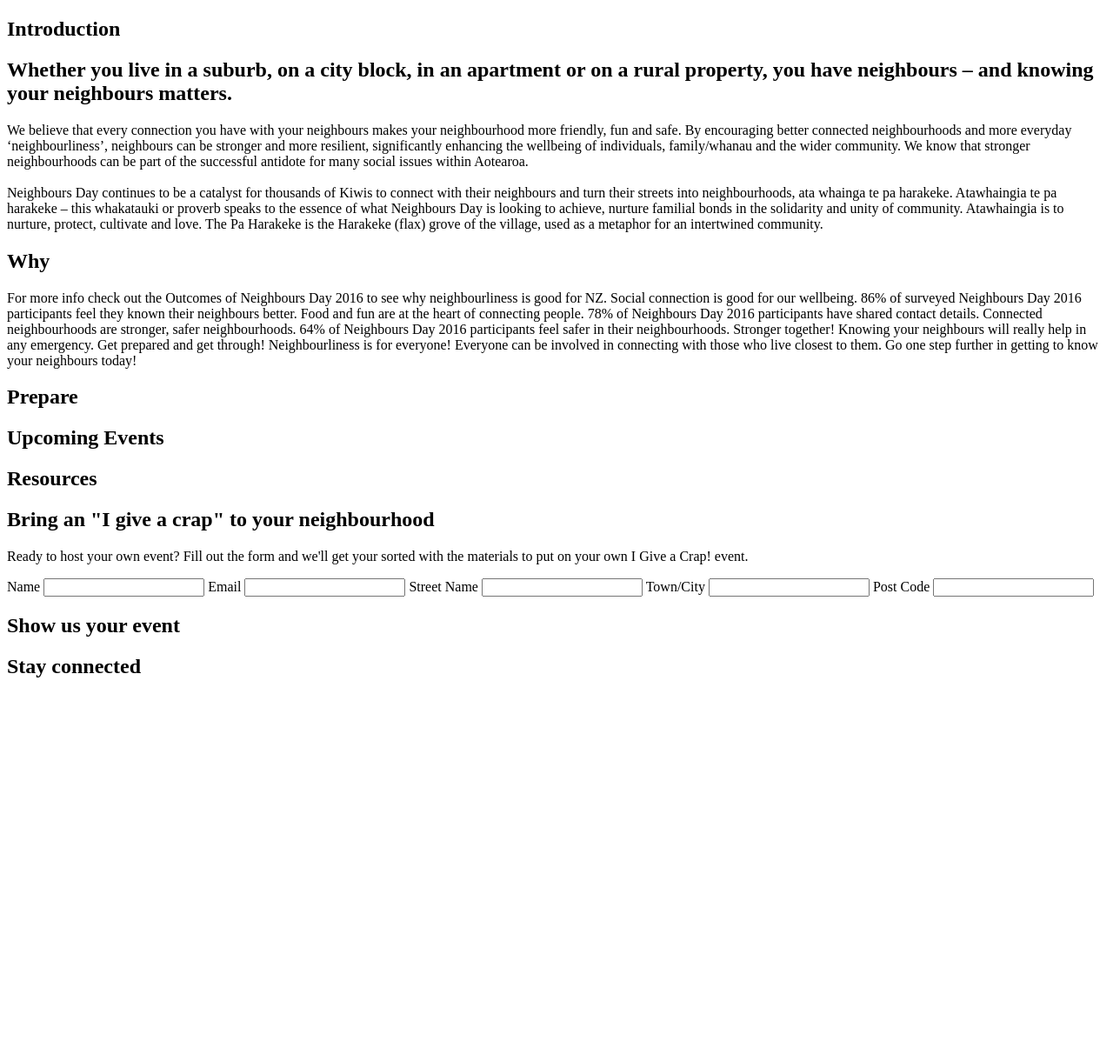
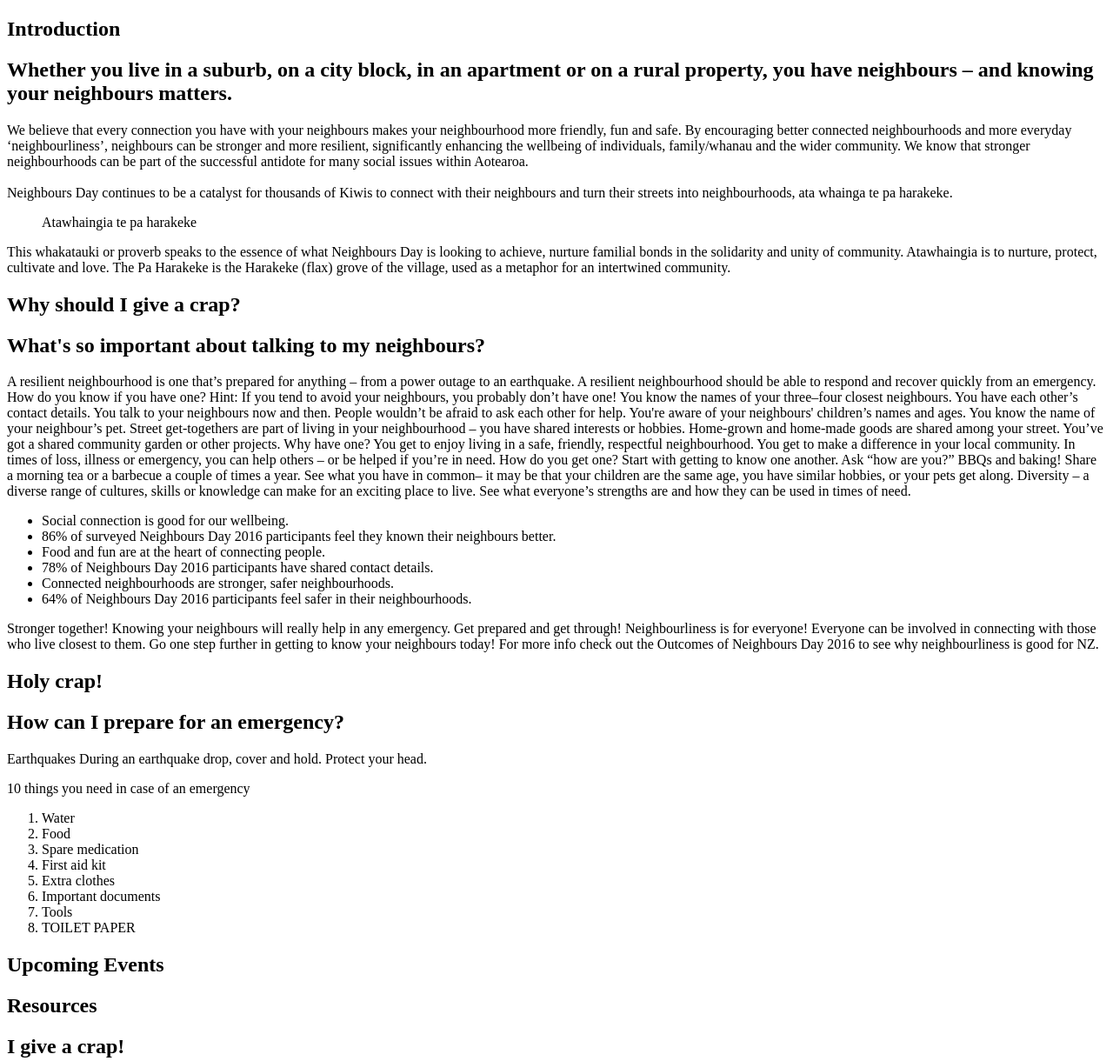
Before and after one commit to sopmaq/crappy, a plain HTML site: page index.html in a window 1280 px wide. Shown: the top 1220 px of the page at 87% size. Before the commit the page ends 800 px from the top, so only its background shows below. Drawn offline with Linux system fonts and the light colour scheme.

Commit message:
continue to add content

```diff
--- a/index.html
+++ b/index.html
@@ -26,28 +26,76 @@
         <p>We believe that every connection you have with your neighbours makes your neighbourhood more friendly, fun and safe.  By encouraging better connected neighbourhoods and more everyday ‘neighbourliness’, neighbours can be stronger and more resilient, significantly enhancing the wellbeing of individuals, family/whanau and the wider community. We know that stronger neighbourhoods can be part of the successful antidote for many social issues within Aotearoa.
         <br /><br />
         Neighbours Day continues to be a catalyst for thousands of Kiwis to connect with their neighbours and turn their streets into neighbourhoods, ata whainga te pa harakeke.
-        Atawhaingia te pa harakeke – this whakatauki or proverb speaks to the essence of what Neighbours Day is looking to achieve, nurture familial bonds in the solidarity and unity of community. Atawhaingia is to nurture, protect, cultivate and love. The Pa Harakeke is the Harakeke (flax) grove of the village, used as a metaphor for an intertwined community.
+        <blockquote>Atawhaingia te pa harakeke</blockquote>
+         This whakatauki or proverb speaks to the essence of what Neighbours Day is looking to achieve, nurture familial bonds in the solidarity and unity of community. Atawhaingia is to nurture, protect, cultivate and love. The Pa Harakeke is the Harakeke (flax) grove of the village, used as a metaphor for an intertwined community.
         </p>
       </article>
       <article>
-        <h1>Why</h1>
+        <h1>Why should I give a crap?</h1>
+        <h2>What's so important about talking to my neighbours?</h2>
         <p>
-          For more info check out the Outcomes of Neighbours Day 2016 to see why neighbourliness is good for NZ.
-          Social connection is good for our wellbeing.
-          86% of surveyed Neighbours Day 2016 participants feel they known their neighbours better.
-          Food and fun are at the heart of connecting people.
-          78% of Neighbours Day 2016 participants have shared contact details.
-          Connected neighbourhoods are stronger, safer neighbourhoods.
-          64% of Neighbours Day 2016 participants feel safer in their neighbourhoods.
+        A resilient neighbourhood is one that’s prepared for anything – from a power outage to an earthquake.
+        A resilient neighbourhood should be able to respond and recover quickly from an emergency.
+        How do you know if you have one?
+        Hint:
+        If you tend to avoid your neighbours, you probably don’t have one!
+
+        You know the names of your three–four closest neighbours.
+        You have each other’s contact details.
+        You talk to your neighbours now and then.
+        People wouldn’t be afraid to ask each other for help.
+        You're aware of your neighbours' children’s names and ages.
+        You know the name of your neighbour’s pet.
+        Street get-togethers are part of living in your neighbourhood – you have shared interests or hobbies.
+        Home-grown and home-made goods are shared among your street.
+        You’ve got a shared community garden or other projects.
+        Why have one?
+        You get to enjoy living in a safe, friendly, respectful neighbourhood.
+        You get to make a difference in your local community.
+        In times of loss, illness or emergency, you can help others – or be helped if you’re in need.
+        How do you get one?
+        Start with getting to know one another.
+        Ask “how are you?”
+        BBQs and baking! Share a morning tea or a barbecue a couple of times a year.
+        See what you have in common– it may be that your children are the same age, you have similar hobbies, or your pets get along.
+        Diversity – a diverse range of cultures, skills or knowledge can make for an exciting place to live.
+        See what everyone’s strengths are and how they can be used in times of need.
+
+          <ul>
+          <li>Social connection is good for our wellbeing.</li>
+          <li>86% of surveyed Neighbours Day 2016 participants feel they known their neighbours better.</li>
+          <li>Food and fun are at the heart of connecting people.</li>
+          <li>78% of Neighbours Day 2016 participants have shared contact details.</li>
+          <li>Connected neighbourhoods are stronger, safer neighbourhoods.</li>
+          <li>64% of Neighbours Day 2016 participants feel safer in their neighbourhoods.</li>
+        </ul>
           Stronger together!
           Knowing your neighbours will really help in any emergency. Get prepared and get through!
           Neighbourliness is for everyone!
           Everyone can be involved in connecting with those who live closest to them. Go one step further in getting to know your neighbours today!
+          For more info check out the Outcomes of Neighbours Day 2016 to see why neighbourliness is good for NZ.
         </p>
       </article>
       <article>
-          <h1>Prepare</h1>
+          <h1>Holy crap!</h1>
+          <h2>How can I prepare for an emergency?</h2>
       </article>
+      <p>
+Earthquakes
+During an earthquake drop, cover and hold. Protect your head.
+</p>
+      10 things you need in case of an emergency
+      <ol>
+          <li>Water</li>
+          <li>Food</li>
+          <li>Spare medication</li>
+          <li>First aid kit</li>
+          <li>Extra clothes</li>
+          <li>Important documents</li>
+          <li>Tools</li>
+          <li>TOILET PAPER</li>
+      </ol>
+
       <article>
         <h1>Upcoming Events</h1>
         <p>
@@ -59,7 +107,8 @@
         </p>
       </article>
       <article>
-        <h1>Bring an "I give a crap" to your neighbourhood</h1>
+        <h1>I give a crap!</h1>
+        <h2>How can I get involved?</h2>
         <p>Ready to host your own event? Fill out the form and we'll get your sorted with the materials to put on your own I Give a Crap! event.</p>
         <form>
           Name <input type="text">
```
